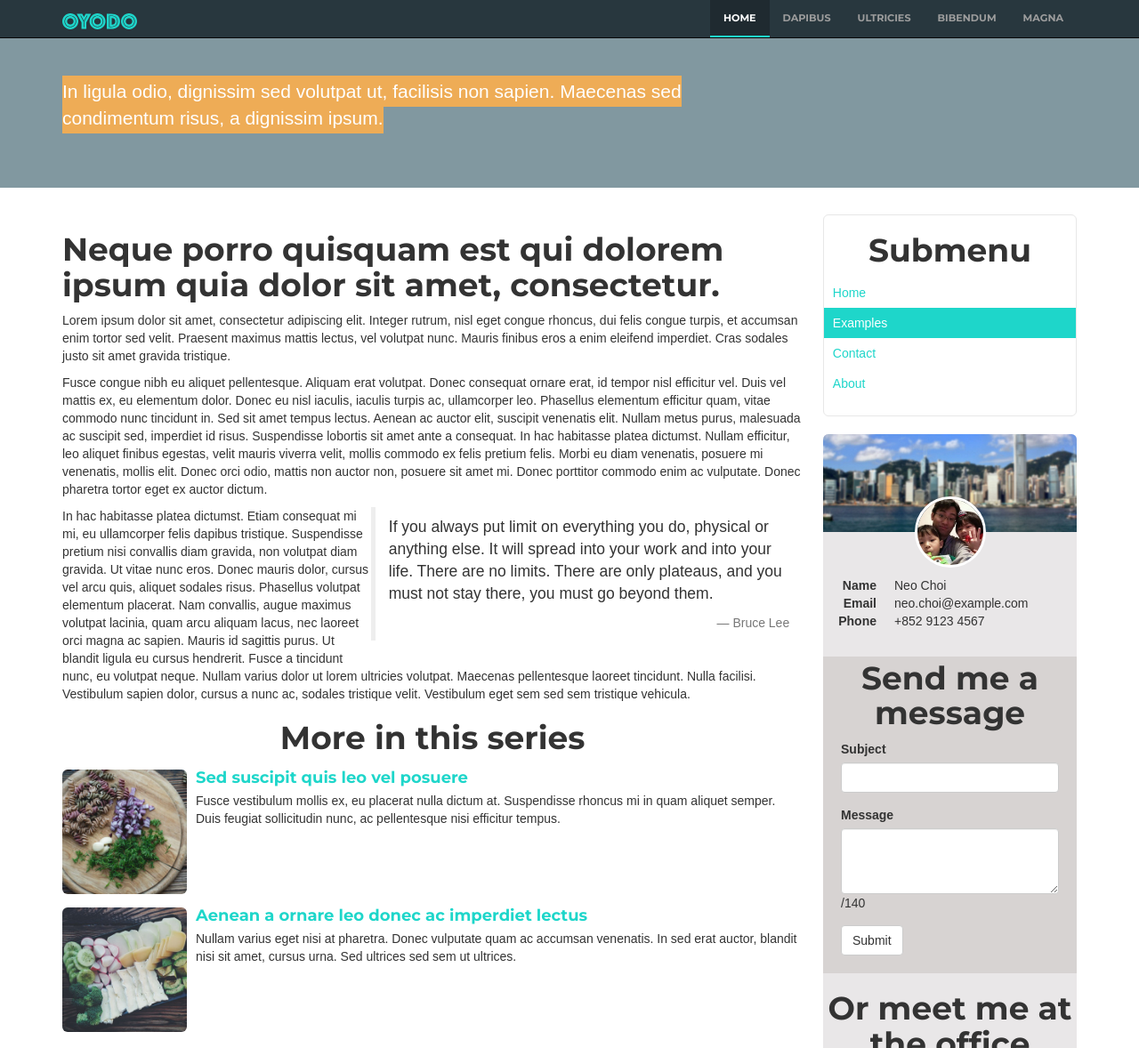
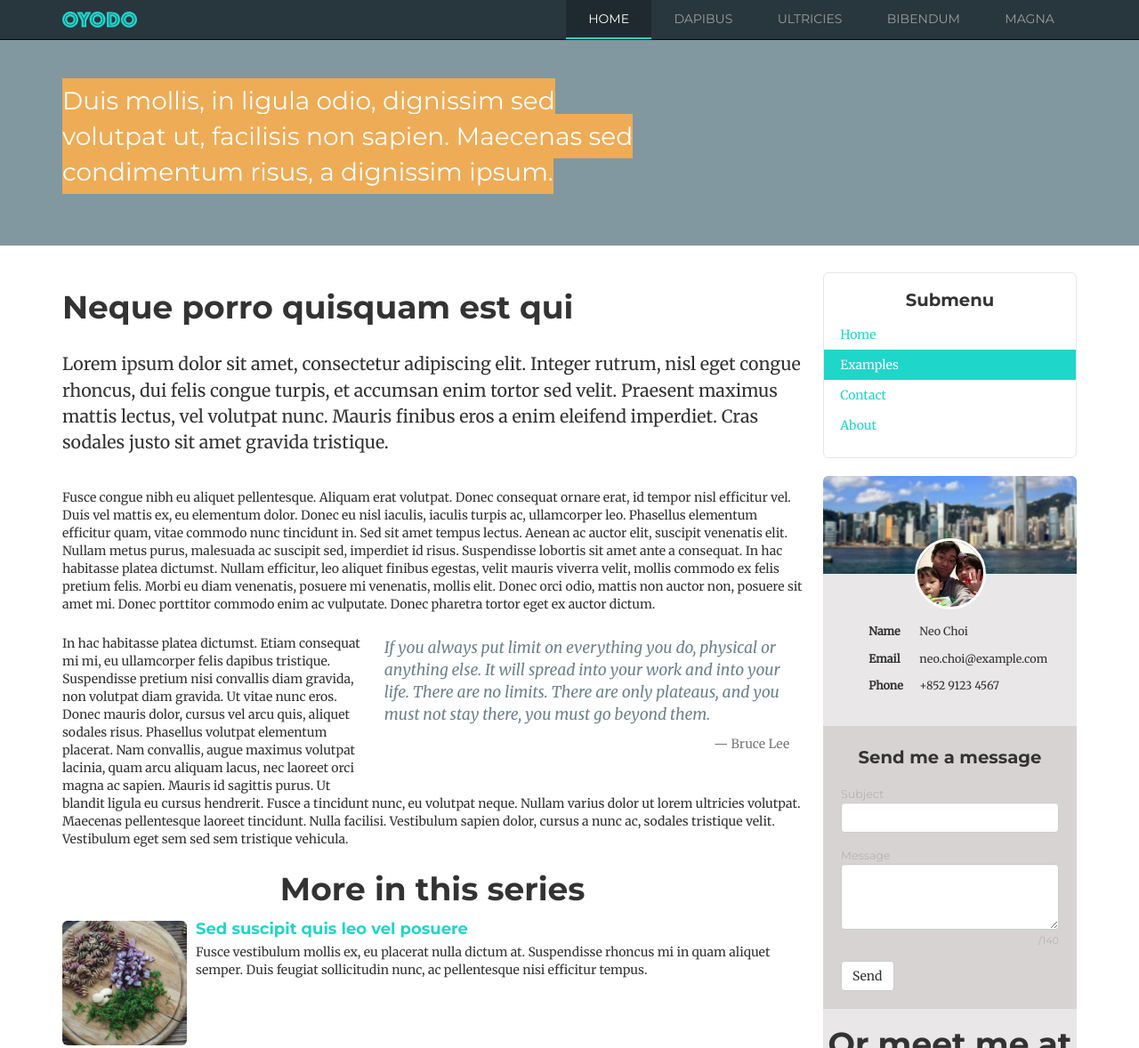
Before and after one commit to vampireneo/b6389e9e-000a-11e6-86aa-5e5517507c66, a website: page index.html in a window 1280 px wide. Shown: the top 1178 px of the page at 89% size. Drawn offline with nearby package versions, Linux system fonts and the light colour scheme.

Commit message:
adjust the style of main article and submenu

```diff
--- a/index.html
+++ b/index.html
@@ -6,7 +6,7 @@
     <meta name="viewport" content="width=device-width, initial-scale=1">
     <title>OYODO</title>
     <link href="https://maxcdn.bootstrapcdn.com/bootstrap/3.3.6/css/bootstrap.min.css" rel="stylesheet" integrity="sha384-1q8mTJOASx8j1Au+a5WDVnPi2lkFfwwEAa8hDDdjZlpLegxhjVME1fgjWPGmkzs7" crossorigin="anonymous">
-    <link href='https://fonts.googleapis.com/css?family=Montserrat:700' rel='stylesheet' type='text/css'>
+    <link href='https://fonts.googleapis.com/css?family=Montserrat:700,400' rel='stylesheet' type='text/css'>
     <link href='https://fonts.googleapis.com/css?family=Merriweather:400,400italic' rel='stylesheet' type='text/css'>
     <link href="src/style/main.css" rel="stylesheet">
     <!--[if lt IE 9]>
@@ -40,15 +40,15 @@
 
     <div class="jumbotron">
       <div class="container">
-        <p class="col-md-8">
-          <span>In ligula odio, dignissim sed volutpat ut, facilisis non sapien. Maecenas sed condimentum risus, a dignissim ipsum.</span>
+        <p class="col-md-7">
+          <span>Duis mollis, in ligula odio, dignissim sed volutpat ut, facilisis non sapien. Maecenas sed condimentum risus, a dignissim ipsum.</span>
         </p>
       </div>
     </div>
 
     <div class="container main-content">
       <article class="main-article">
-        <h1>Neque porro quisquam est qui dolorem ipsum quia dolor sit amet, consectetur.</h1>
+        <h1>Neque porro quisquam est qui</h1>
         <p>Lorem ipsum dolor sit amet, consectetur adipiscing elit. Integer rutrum, nisl eget congue rhoncus, dui felis congue turpis, et accumsan enim tortor sed velit. Praesent maximus mattis lectus, vel volutpat nunc. Mauris finibus eros a enim eleifend imperdiet. Cras sodales justo sit amet gravida tristique.</p>
         <p>Fusce congue nibh eu aliquet pellentesque. Aliquam erat volutpat. Donec consequat ornare erat, id tempor nisl efficitur vel. Duis vel mattis ex, eu elementum dolor. Donec eu nisl iaculis, iaculis turpis ac, ullamcorper leo. Phasellus elementum efficitur quam, vitae commodo nunc tincidunt in. Sed sit amet tempus lectus. Aenean ac auctor elit, suscipit venenatis elit. Nullam metus purus, malesuada ac suscipit sed, imperdiet id risus. Suspendisse lobortis sit amet ante a consequat. In hac habitasse platea dictumst. Nullam efficitur, leo aliquet finibus egestas, velit mauris viverra velit, mollis commodo ex felis pretium felis. Morbi eu diam venenatis, posuere mi venenatis, mollis elit. Donec orci odio, mattis non auctor non, posuere sit amet mi. Donec porttitor commodo enim ac vulputate. Donec pharetra tortor eget ex auctor dictum.</p>
         <blockquote class="article-quote col-md-7">
@@ -162,7 +162,7 @@
                 <textarea class="form-control" rows="3" id="SendMsgMessage"></textarea>
                 <footer><span id="SendMsgMessageCount"></span>/140</footer>
               </div>
-              <button type="submit" class="btn btn-default">Submit</button>
+              <button type="submit" class="btn btn-default">Send</button>
             </form>
           </section>
           <section class="office-address">
--- a/src/style/main.css
+++ b/src/style/main.css
@@ -4,10 +4,10 @@ html {
 }
 
 body {
-  padding-top: 40px;
+  padding-top: 45px;
   padding-bottom: 20px;
   margin-bottom: 250px;
-  font-family: 'Metrophobic', Arial, serif;
+  font-family: 'Merriweather', Arial, serif;
   font-weight: 400;
 }
 
@@ -18,24 +18,27 @@ a {
 
 h1, h2, h3, h4, h5, h6 {
   font-family: 'Montserrat', sans-serif;
+  font-weight: 700;
 }
 
 nav.navbar {
   background-color: #28373E;
-  min-height: 40px;
+  min-height: 45px;
 }
 
 #nav-logo {
-  margin-top: 1.1em;
+  margin-top: 0.9em;
   width: 6em;
 }
 
 #navbar {
   font-family: 'Montserrat', sans-serif;
-  font-size: 0.8em;
+  font-size: 1em;
 }
 #navbar li>a {
-    line-height: 10px;
+    line-height: 12px;
+    padding-left: 1.8em;
+    padding-right: 1.8em;
 }
 
 #navbar ul li.active {
@@ -52,6 +55,9 @@ nav.navbar {
 
 .jumbotron p {
   padding: 0;
+  font-family: 'Montserrat', sans-serif;
+  font-weight: 400;
+  font-size: 2em;
 }
 
 .jumbotron p span {
@@ -73,7 +79,15 @@ nav.navbar {
   padding-right: 2%;
 }
 
-.main-content .more-articles {
+.main-article>p {
+  padding: 0.5em 0;
+  font-weight: 100;
+}
+
+.main-article>p:first-of-type {
+  font-size: 1.4em;
+  line-height: 1.5em;
+  padding: 1em 0;
 }
 
 .main-content .sidemenu {
@@ -102,6 +116,12 @@ nav.navbar {
 
 .article-quote {
   float: right;
+  border-left: none;
+}
+
+.article-quote p {
+  color: #6D8289;
+  font-style: italic;
 }
 
 .more-articles .media-object {
@@ -116,6 +136,10 @@ nav.navbar {
   border-radius: 6px;
 }
 
+.submenu h1 {
+  font-size: 1.4em;
+}
+
 .submenu ul {
   margin: 0;
   padding: 0;
@@ -124,7 +148,7 @@ nav.navbar {
 
 .submenu ul>li>a {
     display: block;
-    padding: .5em .7em;
+    padding: .5em 1.3em;
 }
 
 .submenu ul>li>a.active, .submenu ul>li>a:hover {
@@ -158,14 +182,18 @@ nav.navbar {
 .contact-us .contact-info {
   margin-top: 50px;
   margin-bottom: 30px;
+  font-size: 0.9em;
 }
 
 .contact-us .contact-info dt {
-  width: 60px;
+  margin: 0.5em 0 0.5em 18%;
+  text-align: left;
+  width: 20%;
 }
 
 .contact-us .contact-info dd {
-  margin-left: 80px;
+  margin-left: 0;
+  padding-top: 0.5em;
 }
 
 .contact-us .send-me-msg {
@@ -174,12 +202,26 @@ nav.navbar {
 }
 
 .contact-us .send-me-msg h1 {
-  margin-top: 0;
+  margin: 1em;
+  font-size: 1.4em;
 }
 
-/*.office-address {
-  padding: 20px;
-}*/
+.contact-us .send-me-msg label {
+  font-weight: 400;
+  font-family: 'Montserrat', sans-serif;
+  font-size: 0.9em;
+  color: #B5B3B4;
+  margin-bottom: 0;
+}
+
+.contact-us .send-me-msg footer {
+  font-weight: 400;
+  font-family: 'Montserrat', sans-serif;
+  font-size: 0.8em;
+  color: #B5B3B4;
+  text-align: right;
+  margin-top: 0.3em;
+}
 
 #officeMap {
   width: 100%;
```
